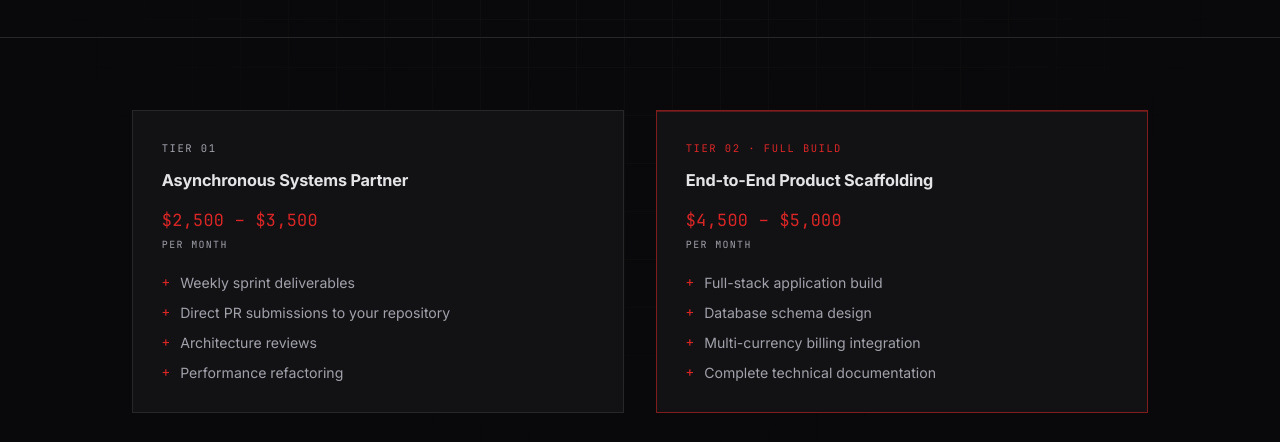
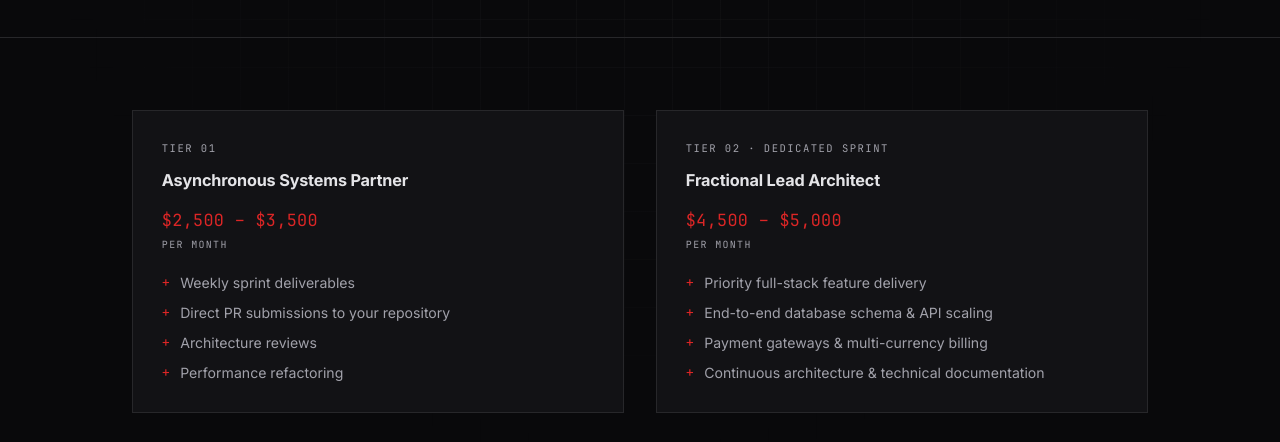
Before and after one commit to LeoneighDigital/leoneigh-digital, a plain HTML site: page engage.html in a window 1280 px wide. Shown: the part 317-759 px from the top of the page. Drawn offline with Linux system fonts and the light colour scheme.

Commit message:
Replace Full build tier with Dedicated Sprint tier for Fractional Lead Architect

```diff
--- a/engage.html
+++ b/engage.html
@@ -64,18 +64,17 @@
           </ul>
         </article>
 
-        <article class="tier featured">
-          <p class="tier-name">Tier 02 · Full build</p>
-          <h3>End-to-End Product Scaffolding</h3>
-          <p class="price">$4,500 – $5,000 <small>per month</small></p>
-          <ul class="tier-list">
-            <li>Full-stack application build</li>
-            <li>Database schema design</li>
-            <li>Multi-currency billing integration</li>
-            <li>Complete technical documentation</li>
-          </ul>
-        </article>
-
+       <article class="tier">
+  <p class="tier-name">Tier 02 · Dedicated Sprint</p>
+  <h3>Fractional Lead Architect</h3>
+  <p class="price">$4,500 – $5,000 <small>per month</small></p>
+  <ul class="tier-list">
+    <li>Priority full-stack feature delivery</li>
+    <li>End-to-end database schema &amp; API scaling</li>
+    <li>Payment gateways &amp; multi-currency billing</li>
+    <li>Continuous architecture &amp; technical documentation</li>
+  </ul>
+</article>
       </div>
 
       <div class="cta-block">
```
